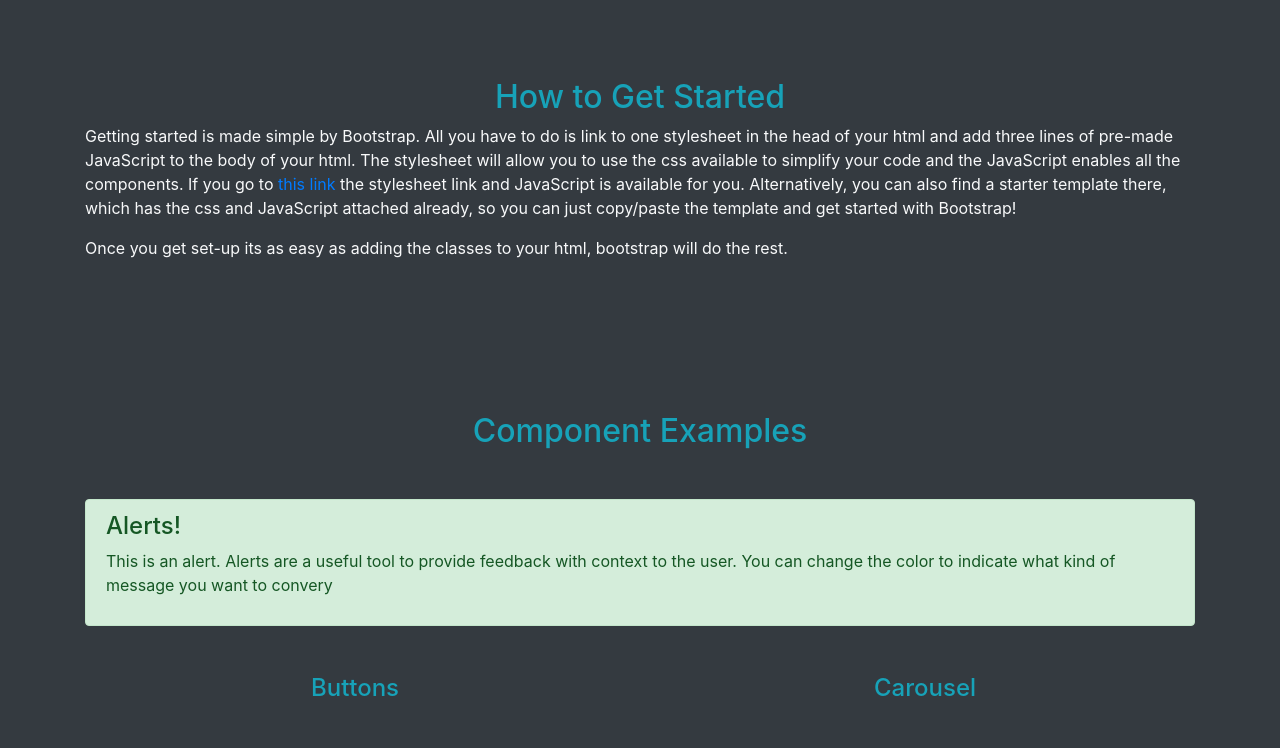
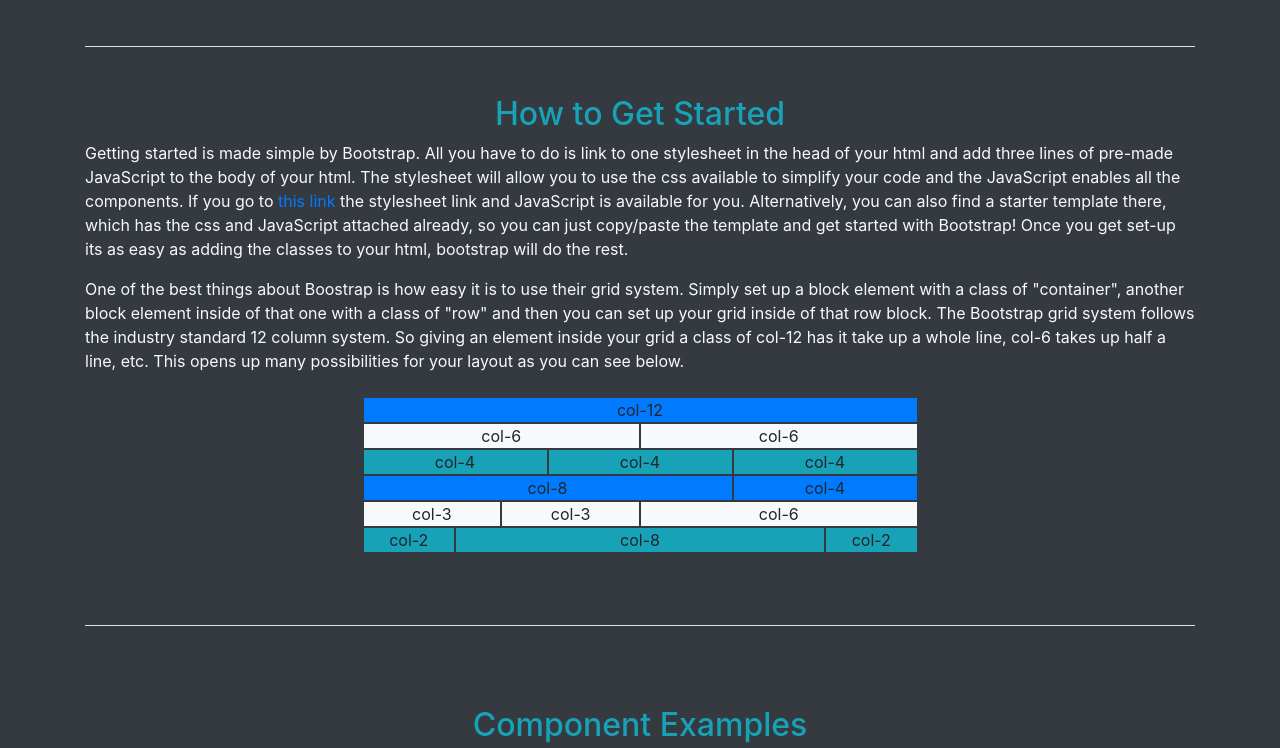
Before and after one commit to fogw0001/fogw0001.github.io, a plain HTML site: page bootstrap-this/index.html in a window 1280 px wide. Shown: the part 1260-2008 px from the top of the page. Drawn offline with nearby package versions, Linux system fonts and the light colour scheme.

Commit message:
adding grid example

```diff
--- a/bootstrap-this/index.html
+++ b/bootstrap-this/index.html
@@ -35,11 +35,11 @@
         <div>
           <!--styling and spacing to introduction-->
           <h1 id="intro" class="text-info text-center">Introduction to Bootstrap</h1>
-          <p class="mt-3 text-light">Bootstrap is a useful toolkit for web development. It simplifies your code so that you can spend less time on the more difficult heaches that come with web development. Bootstrap has many useful features, such as JavaScript plugins, responsive grid systems, many useful prebuilt components, as well as sass variables and mixins.</p>
-          <img src="img/fred-kearney-qigr9WhV6Fg-unsplash.jpg" class="img-fluid" alt="boots on leaves with pinecone">
+          <p class="mt-3 text-light">Bootstrap is a useful toolkit for web development. It simplifies your code so that you can spend less time on the more difficult heaches that come with web development. Bootstrap has many useful features, such as JavaScript plugins, responsive grid systems, many useful prebuilt components, as well as sass variables and mixins. Once you get set-up using bootstrap is as easy as putting the correct classes on your elements. No fighting with your CSS to get things to look consistent and smooth, Bootstrap will do all that for you.</p>
+          <img src="img/fred-kearney-qigr9WhV6Fg-unsplash.jpg" class="img-fluid mt-3" alt="boots on leaves with pinecone">
         </div>
         <!-- 3 columns in desktop, one column in mobile-->
-        <div class="row my-5 py-5 mt-2">
+        <div class="row mb-3 py-5 mt-2">
           <div class="col-12 col-md-4 mt-2">
             <h3 class="text-center text-info">Mobile First</h3>
             <p class="text-light">Bootstrap uses a bunch of predefined classes to allow you to create all kinds of layouts using flexbox and grid. Following best practices, Bootstrap has a mobile first approach along with a twelve column system to fit with industry standards.</p>
@@ -53,12 +53,30 @@
             <p class="text-light">Bootstrap has many components available that are easy to use and help make your site more user friendly. Using these components requires no knowledge of JavaScript and are easy to add to your site.</p>
           </div>
         </div>
+        <hr class="bg-light">
         <div class="my-3 pb-2 my-md-5 pb-md-4">
           <h2 id="how-to" class="text-info text-center">How to Get Started</h2>
-          <p class="text-light">Getting started is made simple by Bootstrap. All you have to do is link to one stylesheet in the head of your html and add three lines of pre-made JavaScript to the body of your html. The stylesheet will allow you to use the css available to simplify your code and the JavaScript enables all the components. If you go to <a href="https://getbootstrap.com/docs/4.5/getting-started/introduction/">this link</a> the stylesheet link and JavaScript is available for you. Alternatively, you can also find a starter template there, which has the css and JavaScript attached already, so you can just copy/paste the template and get started with Bootstrap!</p>
-          <p class="text-light"> Once you get set-up its as easy as adding the classes to your html, bootstrap will do the rest.
+          <p class="text-light">Getting started is made simple by Bootstrap. All you have to do is link to one stylesheet in the head of your html and add three lines of pre-made JavaScript to the body of your html. The stylesheet will allow you to use the css available to simplify your code and the JavaScript enables all the components. If you go to <a href="https://getbootstrap.com/docs/4.5/getting-started/introduction/">this link</a> the stylesheet link and JavaScript is available for you. Alternatively, you can also find a starter template there, which has the css and JavaScript attached already, so you can just copy/paste the template and get started with Bootstrap! Once you get set-up its as easy as adding the classes to your html, bootstrap will do the rest.</p>
+          <p class="text-light">One of the best things about Boostrap is how easy it is to use their grid system. Simply set up a block element with a class of "container", another block element inside of that one with a class of "row" and then you can set up your grid inside of that row block. The Bootstrap grid system follows the industry standard 12 column system. So giving an element inside your grid a class of col-12 has it take up a whole line, col-6 takes up half a line, etc. This opens up many possibilities for your layout as you can see below.</p>
+          <div class="row w-50 mx-auto text-center mt-4">
+            <p class="col-12 bg-primary mb-0 border border-dark">col-12</p>
+            <p class="col-6 bg-light mb-0 border border-dark">col-6</p>
+            <p class="col-6 bg-light mb-0 border border-dark">col-6</p>
+            <p class="col-4 bg-info mb-0 border border-dark">col-4</p>
+            <p class="col-4 bg-info mb-0 border border-dark">col-4</p>
+            <p class="col-4 bg-info mb-0 border border-dark">col-4</p>
+            <p class="col-8 bg-primary mb-0 border border-dark">col-8</p>
+            <p class="col-4 bg-primary mb-0 border border-dark">col-4</p>
+            <p class="col-3 bg-light mb-0 border border-dark">col-3</p>
+            <p class="col-3 bg-light mb-0 border border-dark">col-3</p>
+            <p class="col-6 bg-light mb-0 border border-dark">col-6</p>
+            <p class="col-2 bg-info mb-0 border border-dark">col-2</p>
+            <p class="col-8 bg-info mb-0 border border-dark">col-8</p>
+            <p class="col-2 bg-info mb-0 border border-dark">col-2</p>
+          </div>
         </div>
-        <section class="my-3 my-md-4 py-2 py-md-3">
+        <hr class="bg-light">
+        <section class="my-3 my-md-4 py-2 pb-md-3">
           <h2 id="components" class="text-info my-5 text-center">Component Examples</h2>
           <div class="alert alert-success mb-4" role="alert">
             <h4 class="alert-heading">Alerts!</h4>
```
